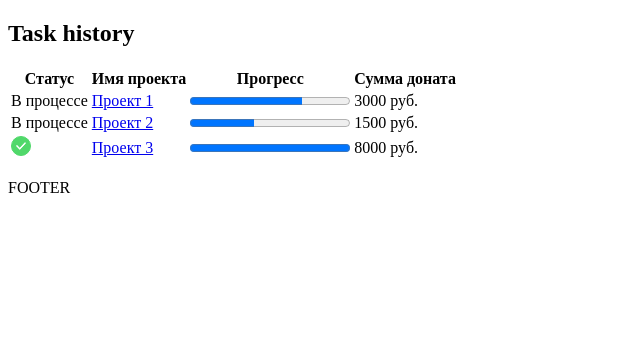
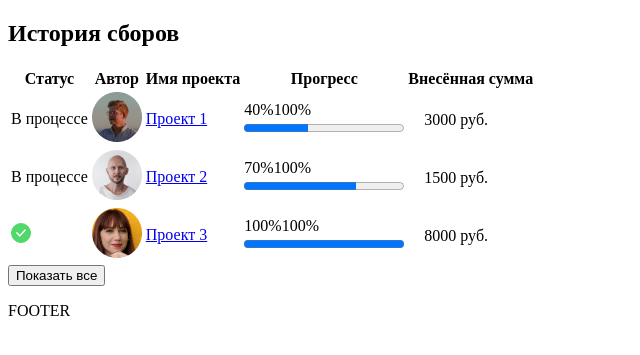
Before and after one commit to EkbFrontTeam/crowdfunding, a Node project: template src/pages/progress.pug in a window 1280 px wide. Shown: the part 26-381 px from the top of the page, without its empty margins (0-640 px from the left). Run offline with Node 20 templates, Linux system fonts and the light colour scheme; the template is opened without the code that fills it, so the values that code supplies are empty.

Commit message:
add btn and styled table

```diff
--- a/src/components/progress/progressTable/progressTable.pug
+++ b/src/components/progress/progressTable/progressTable.pug
@@ -2,29 +2,57 @@ table
     thead
         tr(class='table-row table-head')
             th Статус
+            th Автор
             th Имя проекта
             th Прогресс
-            th Сумма доната
+            th Внесённая сумма
     tbody
         tr(class='table-row')
             td В процессе
             td
+                a(href="#" class="author-link")
+                    img(src="../../img/progress/temp_icon/user1.png" alt="Сергей Шнуров" class="author-img")/
+            td
                 a(href="#" class="project-link") Проект 1
             td
-                progress(max='100' value='70' class='progress-bar')/
-            td 3000 руб.
+                .progress-bar
+                    .progress-labels
+                        label(data-progress-counter="0" class="progress-label progress-label-left") 40%
+                        label(data-progress-value="0" class="progress-label progress-label-right") 100%
+                    progress(max='100' value='40' class='progress-indicator')/
+            td
+                img(src="../../img/progress/coin_stack.svg" alt='coins')
+                span(class="full-summ") 3000 руб.
         tr(class='table-row')
             td В процессе
             td
+                a(href="#" class="author-link")
+                    img(src="../../img/progress/temp_icon/user2.png" alt="Павел Дуров" class="author-img")/
+            td
                 a(href="#" class="project-link") Проект 2
             td
-                progress(max='100' value='40' class='progress-bar')/
-            td 1500 руб.
+                .progress-bar
+                    .progress-labels
+                        label(data-progress-counter="0" class="progress-label progress-label-left") 70%
+                        label(data-progress-value="0" class="progress-label progress-label-right") 100%
+                    progress(max='100' value='70' class='progress-indicator')/
+            td
+                img(src="../../img/progress/coin_stack.svg" alt='coins')
+                span(class="full-summ") 1500 руб.
         tr(class='table-row')
             td
                 img(src='../../img/progress/done_icon.svg')/
             td
+                a(href="#" class="author-link")
+                    img(src="../../img/progress/temp_icon/user3.png" alt="Маргарита Симонян" class="author-img")/
+            td
                 a(href="#" class="project-link") Проект 3
             td
-                progress(max='100' value='100' class='progress-bar')/
-            td 8000 руб.
+               .progress-bar
+                    .progress-labels
+                        label(data-progress-counter="0" class="progress-label progress-label-left") 100%
+                        label(data-progress-value="0" class="progress-label progress-label-right") 100%
+                    progress(max='100' value='100' class='progress-indicator')/
+            td
+                img(src="../../img/progress/coin_stack.svg" alt='coins')
+                span(class="full-summ") 8000 руб.
--- a/src/pages/progress.pug
+++ b/src/pages/progress.pug
@@ -9,7 +9,7 @@ html(lang="ru")
   include ../components/header/header.pug
   main.main_wrapper
     div.container
-      h2.main_title Task history
+      h2.main_title История сборов
       include ../components/progress/progressTable/progressTable.pug
-
+      button(class="more-donuts_btn") Показать все
   include ../components/footer/footer.pug
```
Also changed, not shown: src/components/progress/progress.css (+28 -0 lines), src/components/progress/progressTable/progressTable.css (+27 -4 lines), src/img/progress/coin_stack.svg (added), src/img/progress/temp_icon/user1.png (added), src/img/progress/temp_icon/user2.png (added), src/img/progress/temp_icon/user3.png (added).
